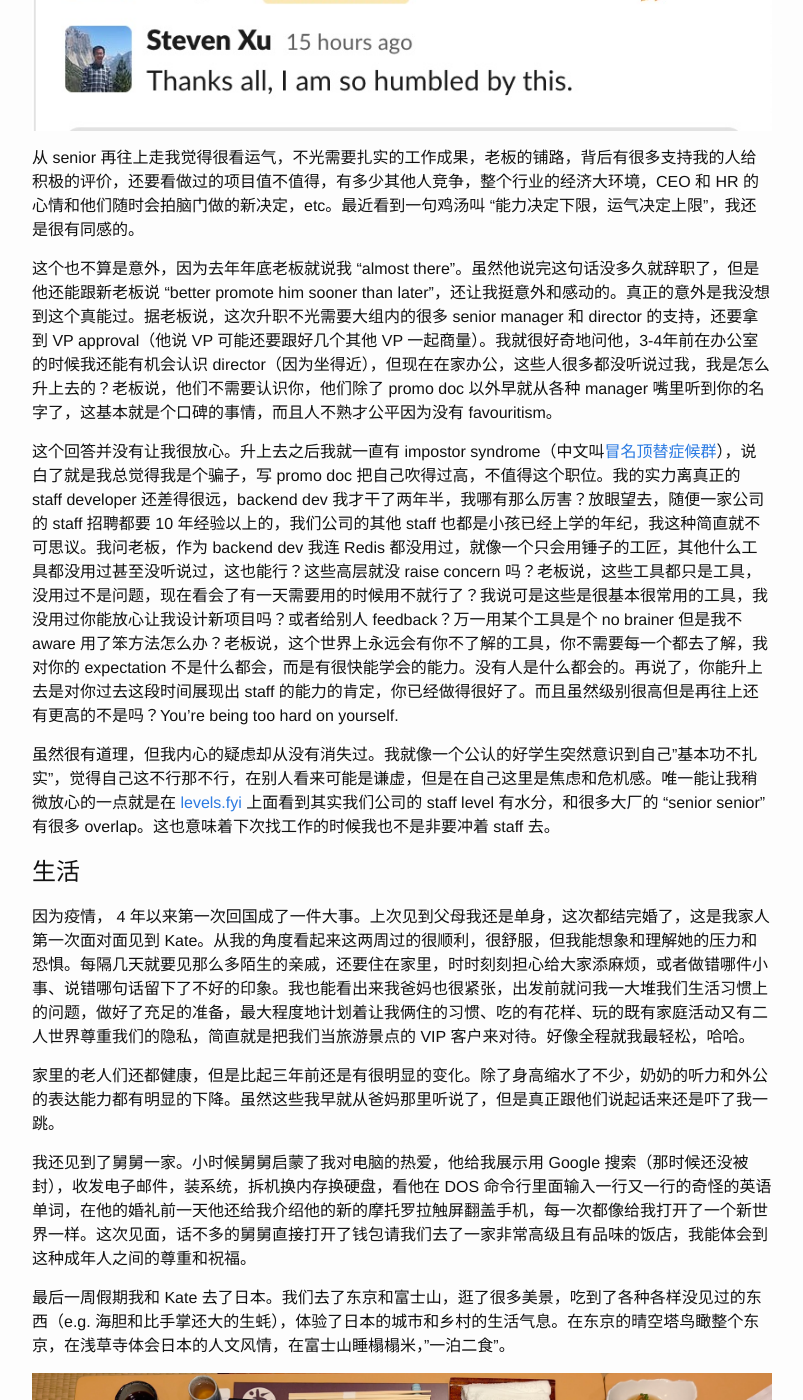
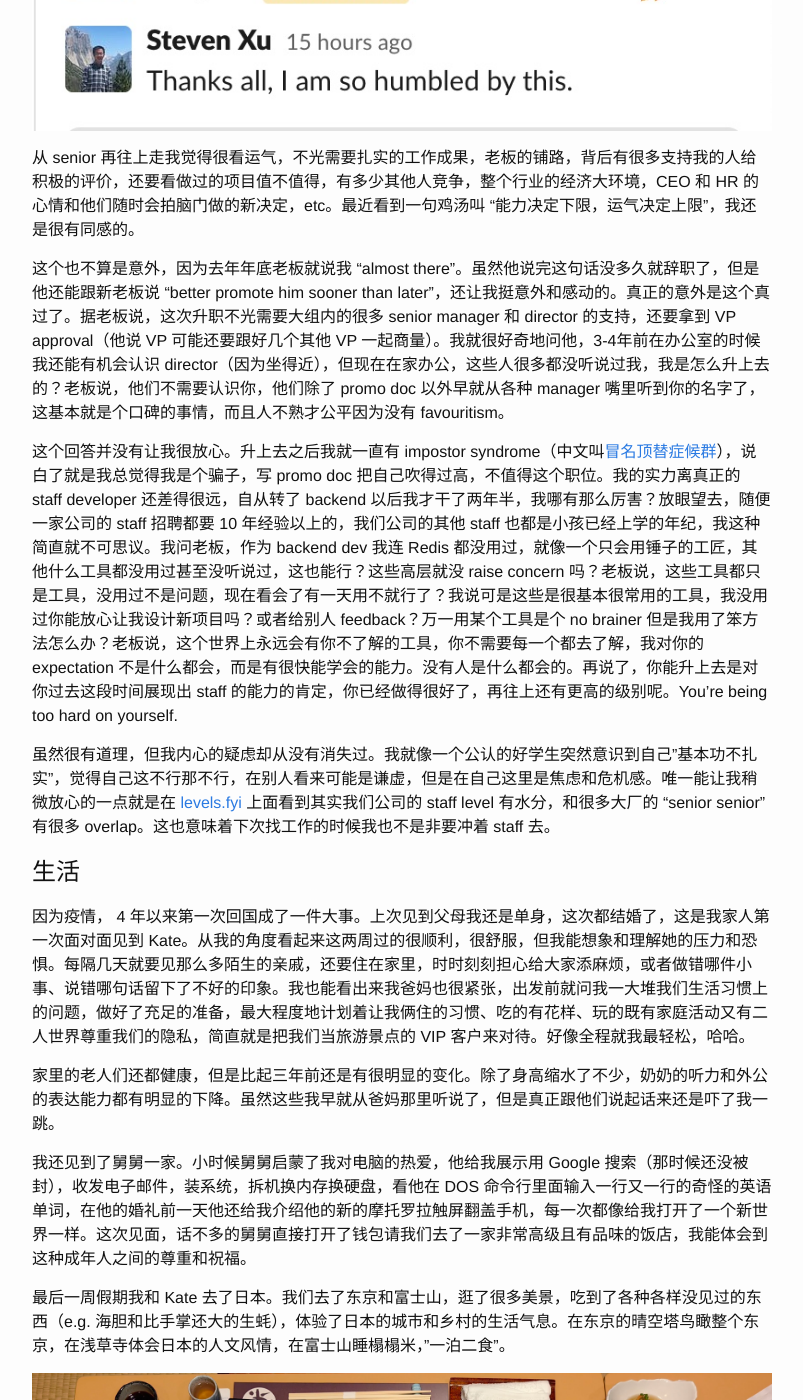
Before and after one commit to stevenwenxu/stevenwenxu.github.io, a Jekyll site: the page built from _posts/2023-12-28-2023年.md, in a window 1280 px wide and 1400 px high, scrolled down 1433 px. Shown: the whole window, without its empty margins (238-1041 px from the left). Built offline with Jekyll 4.4.1, drawn with Linux system fonts in a browser that asks for light colours; nearby versions of some CDN libraries; comment, search, counter and statistics services are not loaded; some of the changed text lies outside the part shown.

Commit message:
Update 2023-12-28-2023年.md

```diff
--- a/_posts/2023-12-28-2023年.md
+++ b/_posts/2023-12-28-2023年.md
@@ -16,15 +16,15 @@ published: True
 
 从 senior 再往上走我觉得很看运气，不光需要扎实的工作成果，老板的铺路，背后有很多支持我的人给积极的评价，还要看做过的项目值不值得，有多少其他人竞争，整个行业的经济大环境，CEO 和 HR 的心情和他们随时会拍脑门做的新决定，etc。最近看到一句鸡汤叫 "能力决定下限，运气决定上限"，我还是很有同感的。
 
-这个也不算是意外，因为去年年底老板就说我 "almost there"。虽然他说完这句话没多久就辞职了，但是他还能跟新老板说 "better promote him sooner than later"，还让我挺意外和感动的。真正的意外是我没想到这个真能过。据老板说，这次升职不光需要大组内的很多 senior manager 和 director 的支持，还要拿到 VP approval（他说 VP 可能还要跟好几个其他 VP 一起商量）。我就很好奇地问他，3-4年前在办公室的时候我还能有机会认识 director（因为坐得近），但现在在家办公，这些人很多都没听说过我，我是怎么升上去的？老板说，他们不需要认识你，他们除了 promo doc 以外早就从各种 manager 嘴里听到你的名字了，这基本就是个口碑的事情，而且人不熟才公平因为没有 favouritism。
+这个也不算是意外，因为去年年底老板就说我 "almost there"。虽然他说完这句话没多久就辞职了，但是他还能跟新老板说 "better promote him sooner than later"，还让我挺意外和感动的。真正的意外是这个真过了。据老板说，这次升职不光需要大组内的很多 senior manager 和 director 的支持，还要拿到 VP approval（他说 VP 可能还要跟好几个其他 VP 一起商量）。我就很好奇地问他，3-4年前在办公室的时候我还能有机会认识 director（因为坐得近），但现在在家办公，这些人很多都没听说过我，我是怎么升上去的？老板说，他们不需要认识你，他们除了 promo doc 以外早就从各种 manager 嘴里听到你的名字了，这基本就是个口碑的事情，而且人不熟才公平因为没有 favouritism。
 
-这个回答并没有让我很放心。升上去之后我就一直有 impostor syndrome（中文叫[冒名顶替症候群](https://zh.wikipedia.org/zh-cn/%E5%86%92%E5%90%8D%E9%A0%82%E6%9B%BF%E7%97%87%E5%80%99%E7%BE%A4)），说白了就是我总觉得我是个骗子，写 promo doc 把自己吹得过高，不值得这个职位。我的实力离真正的 staff developer 还差得很远，backend dev 我才干了两年半，我哪有那么厉害？放眼望去，随便一家公司的 staff 招聘都要 10 年经验以上的，我们公司的其他 staff 也都是小孩已经上学的年纪，我这种简直就不可思议。我问老板，作为 backend dev 我连 Redis 都没用过，就像一个只会用锤子的工匠，其他什么工具都没用过甚至没听说过，这也能行？这些高层就没 raise concern 吗？老板说，这些工具都只是工具，没用过不是问题，现在看会了有一天需要用的时候用不就行了？我说可是这些是很基本很常用的工具，我没用过你能放心让我设计新项目吗？或者给别人 feedback？万一用某个工具是个 no brainer 但是我不 aware 用了笨方法怎么办？老板说，这个世界上永远会有你不了解的工具，你不需要每一个都去了解，我对你的 expectation 不是什么都会，而是有很快能学会的能力。没有人是什么都会的。再说了，你能升上去是对你过去这段时间展现出 staff 的能力的肯定，你已经做得很好了。而且虽然级别很高但是再往上还有更高的不是吗？You're being too hard on yourself.
+这个回答并没有让我很放心。升上去之后我就一直有 impostor syndrome（中文叫[冒名顶替症候群](https://zh.wikipedia.org/zh-cn/%E5%86%92%E5%90%8D%E9%A0%82%E6%9B%BF%E7%97%87%E5%80%99%E7%BE%A4)），说白了就是我总觉得我是个骗子，写 promo doc 把自己吹得过高，不值得这个职位。我的实力离真正的 staff developer 还差得很远，自从转了 backend 以后我才干了两年半，我哪有那么厉害？放眼望去，随便一家公司的 staff 招聘都要 10 年经验以上的，我们公司的其他 staff 也都是小孩已经上学的年纪，我这种简直就不可思议。我问老板，作为 backend dev 我连 Redis 都没用过，就像一个只会用锤子的工匠，其他什么工具都没用过甚至没听说过，这也能行？这些高层就没 raise concern 吗？老板说，这些工具都只是工具，没用过不是问题，现在看会了有一天用不就行了？我说可是这些是很基本很常用的工具，我没用过你能放心让我设计新项目吗？或者给别人 feedback？万一用某个工具是个 no brainer 但是我用了笨方法怎么办？老板说，这个世界上永远会有你不了解的工具，你不需要每一个都去了解，我对你的 expectation 不是什么都会，而是有很快能学会的能力。没有人是什么都会的。再说了，你能升上去是对你过去这段时间展现出 staff 的能力的肯定，你已经做得很好了，再往上还有更高的级别呢。You're being too hard on yourself.
 
 虽然很有道理，但我内心的疑虑却从没有消失过。我就像一个公认的好学生突然意识到自己"基本功不扎实"，觉得自己这不行那不行，在别人看来可能是谦虚，但是在自己这里是焦虑和危机感。唯一能让我稍微放心的一点就是在 [levels.fyi](https://www.levels.fyi/?compare=Shopify,Microsoft,Amazon,Apple,Google&track=Software%20Engineer) 上面看到其实我们公司的 staff level 有水分，和很多大厂的 "senior senior" 有很多 overlap。这也意味着下次找工作的时候我也不是非要冲着 staff 去。
 
 # 生活
 
-因为疫情， 4 年以来第一次回国成了一件大事。上次见到父母我还是单身，这次都结完婚了，这是我家人第一次面对面见到 Kate。从我的角度看起来这两周过的很顺利，很舒服，但我能想象和理解她的压力和恐惧。每隔几天就要见那么多陌生的亲戚，还要住在家里，时时刻刻担心给大家添麻烦，或者做错哪件小事、说错哪句话留下了不好的印象。我也能看出来我爸妈也很紧张，出发前就问我一大堆我们生活习惯上的问题，做好了充足的准备，最大程度地计划着让我俩住的习惯、吃的有花样、玩的既有家庭活动又有二人世界尊重我们的隐私，简直就是把我们当旅游景点的 VIP 客户来对待。好像全程就我最轻松，哈哈。
+因为疫情， 4 年以来第一次回国成了一件大事。上次见到父母我还是单身，这次都结婚了，这是我家人第一次面对面见到 Kate。从我的角度看起来这两周过的很顺利，很舒服，但我能想象和理解她的压力和恐惧。每隔几天就要见那么多陌生的亲戚，还要住在家里，时时刻刻担心给大家添麻烦，或者做错哪件小事、说错哪句话留下了不好的印象。我也能看出来我爸妈也很紧张，出发前就问我一大堆我们生活习惯上的问题，做好了充足的准备，最大程度地计划着让我俩住的习惯、吃的有花样、玩的既有家庭活动又有二人世界尊重我们的隐私，简直就是把我们当旅游景点的 VIP 客户来对待。好像全程就我最轻松，哈哈。
 
 家里的老人们还都健康，但是比起三年前还是有很明显的变化。除了身高缩水了不少，奶奶的听力和外公的表达能力都有明显的下降。虽然这些我早就从爸妈那里听说了，但是真正跟他们说起话来还是吓了我一跳。
 
@@ -49,7 +49,7 @@ published: True
 # 2024
 
 去年立的 flag 基本都做到了：
-- ✅ 我保持了一周五次跑步的习惯，风雨无阻
+- ✅ 我保持了一周五次跑步的习惯，风雨无阻。参加了 Montreal 的半马。
 - ✅ 看/听了很多书，这次写了书单
 - 🤨 下班并没有做到减少看屏幕的时间
 - ✅ 想清楚了是不是要换工作，以及做计划+申请（虽然最后因为升职没换）
```
